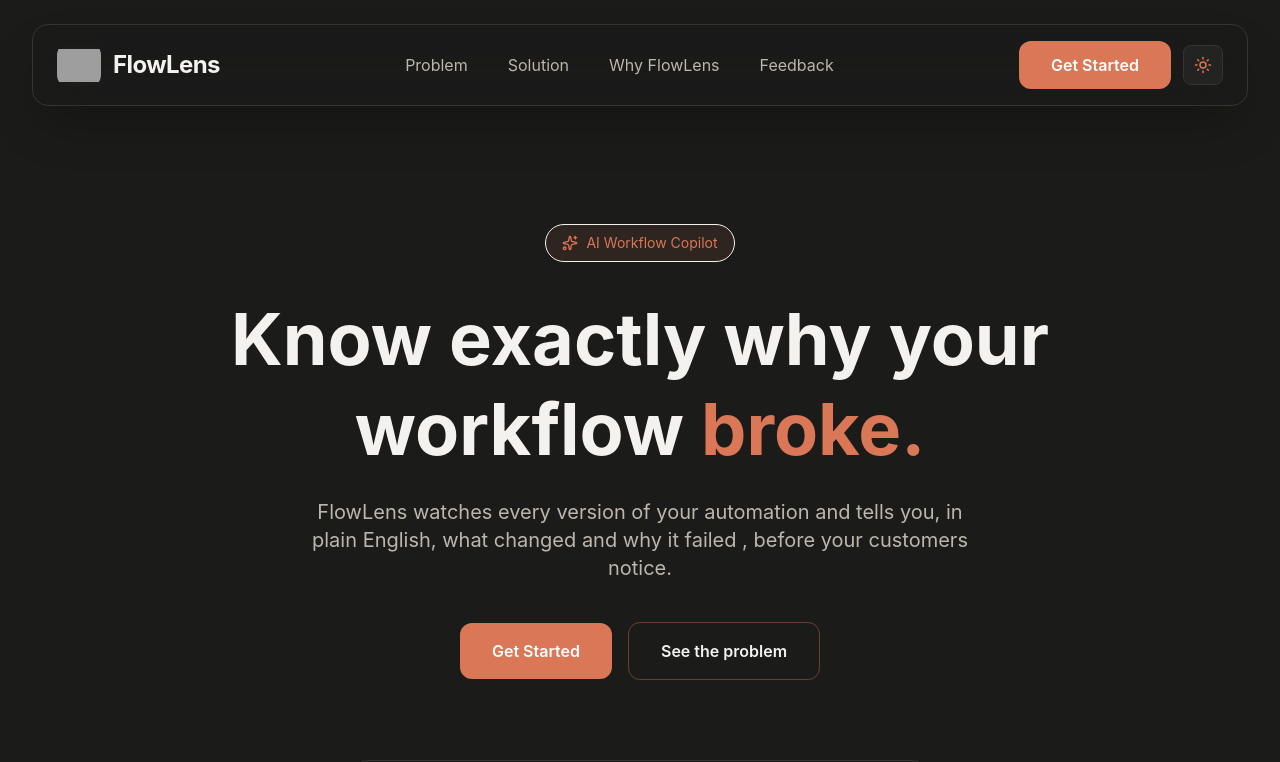
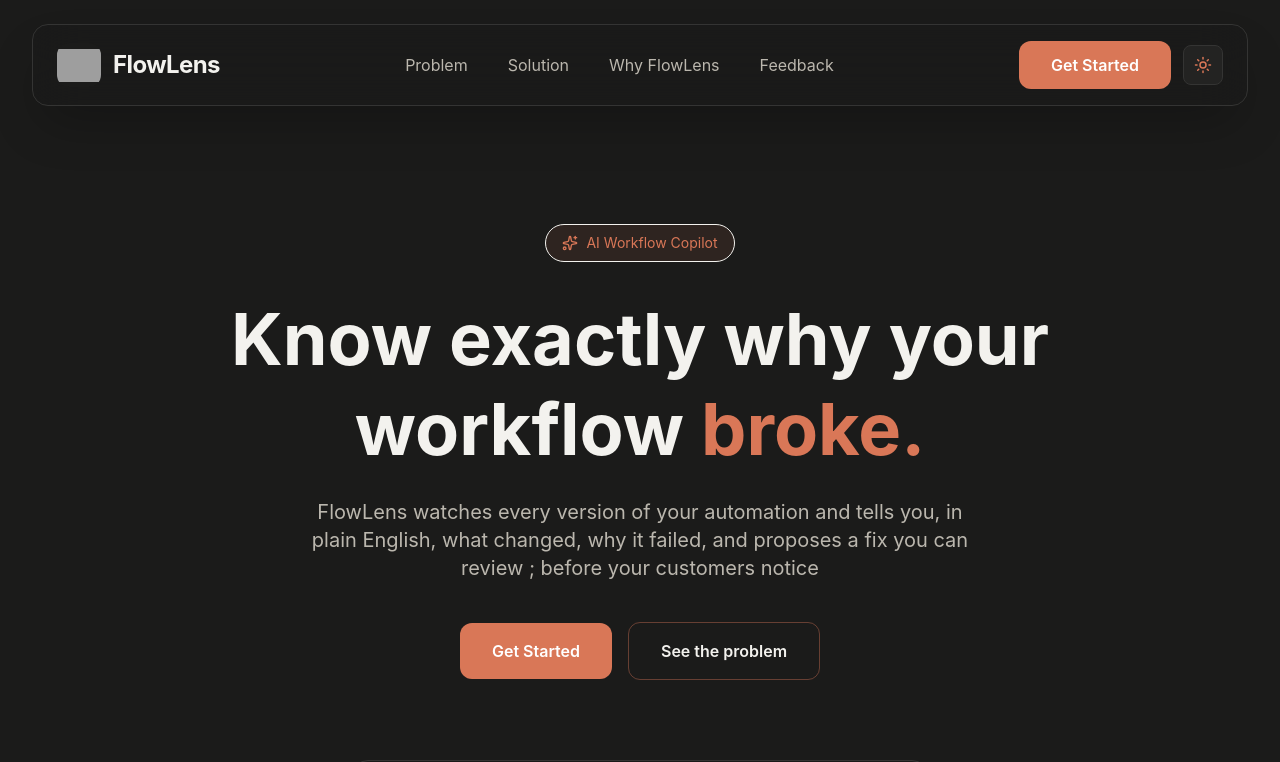
Before and after one commit to a-kashif-ahmed/todo, a Next.js app: page / in a window 1280 px wide. Shown: the top 762 px of the page. Built offline with nearby package versions, Linux system fonts and the light colour scheme; grey boxes are pictures that could not be loaded.

Commit message:
V2:0.4 - Minor Landing Changes

```diff
--- a/components/landing/CallTA.tsx
+++ b/components/landing/CallTA.tsx
@@ -51,7 +51,7 @@
 
             <p className="mx-auto mt-6 max-w-xl text-sm sm:text-base text-text-muted">
               Every minute spent debugging is a minute your automation
-              isn&apos;t working. Join the FlowLens and be among the
+              isn&apos;t working. Join FlowLens and be among the
               first to debug AI workflows.
             </p>
 
@@ -70,7 +70,7 @@
                 disabled={loading}
                 className="w-full sm:w-auto rounded-xl bg-brand-orange px-8 py-3 font-semibold text-white transition hover:brightness-110 disabled:opacity-50"
               >
-                {loading ? "Joining..." : "Get Started"}
+                {loading ? "Redirecting..." : "Get Started"}
               </button>
               </a>
             </div>
--- a/components/landing/Hero.tsx
+++ b/components/landing/Hero.tsx
@@ -18,9 +18,7 @@
         </h1>
 
         <p className="mx-auto mt-6 max-w-2xl text-base sm:text-lg md:text-xl text-text-muted">
-          FlowLens watches every version of your automation and tells you,
-          in plain English, what changed and why it failed , before
-          your customers notice.
+          FlowLens watches every version of your automation and tells you, in plain English, what changed, why it failed, and proposes a fix you can review ; before your customers notice
         </p>
 
         <div className="mt-10 flex flex-col sm:flex-row justify-center items-center gap-4">
--- a/components/landing/WhyFlowLens.tsx
+++ b/components/landing/WhyFlowLens.tsx
@@ -6,7 +6,7 @@
   ["Error logs", "Plain-English explanations"],
   ["Execution failures", "Workflow version history"],
   ["Raw JSON differences", "Impact analysis"],
-  ["Manual investigation", "Guided recovery"],
+  ["Manual investigation", "AI-proposed fixes, you approve"],
 ];
 
 export default function WhyFlowLens() {
```
